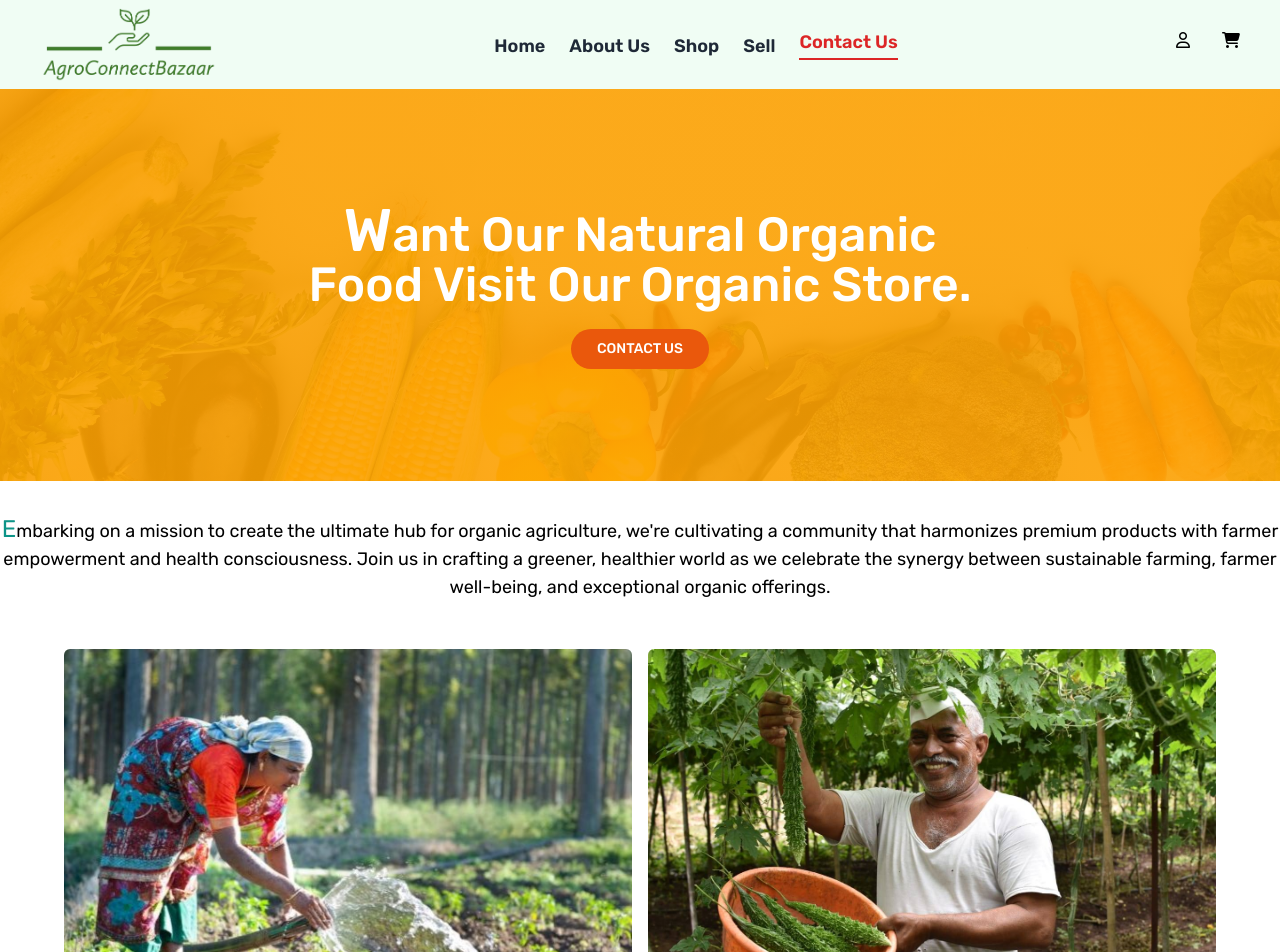
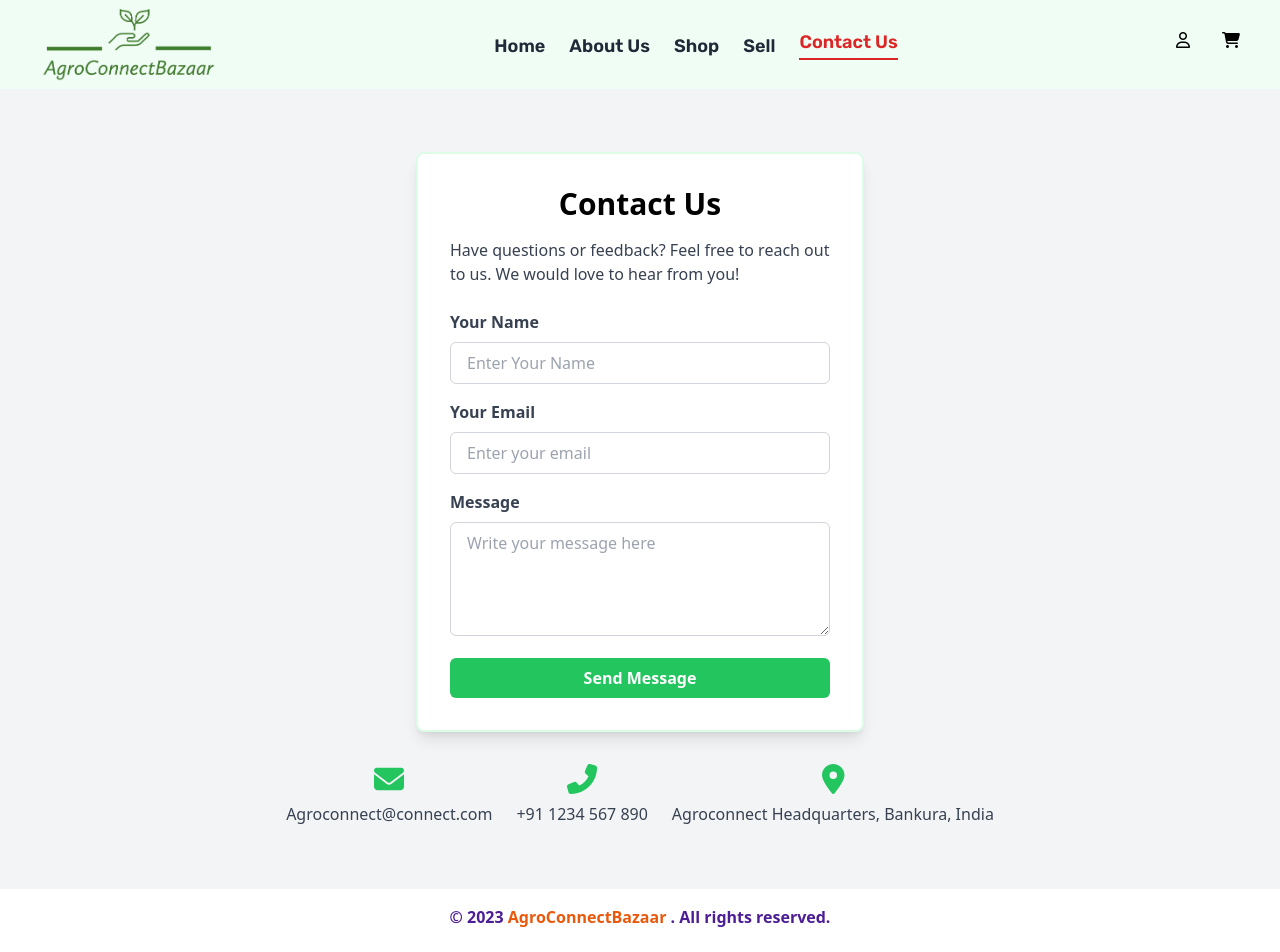
Before and after one commit to subhadip-kundu/CropCompass-farmersOwnEcommerce, a React (Vite) app: page /contact-us in a window 1280 px wide. Shown: the top 952 px of the page. Built offline with nearby package versions, Linux system fonts and the light colour scheme.

Commit message:
Contact component added

```diff
--- a/package.json
+++ b/package.json
@@ -10,6 +10,8 @@
     "preview": "vite preview"
   },
   "dependencies": {
+    "@fortawesome/free-solid-svg-icons": "^6.5.1",
+    "@fortawesome/react-fontawesome": "^0.2.0",
     "@material-tailwind/react": "^2.1.5",
     "react": "^18.2.0",
     "react-dom": "^18.2.0",
--- /dev/null
+++ b/src/Components/Contactsomponent/Contact.jsx
@@ -0,0 +1,46 @@
+import React from 'react';
+import { FontAwesomeIcon } from '@fortawesome/react-fontawesome';
+import { faEnvelope, faPhoneAlt, faMapMarkerAlt } from '@fortawesome/free-solid-svg-icons';
+
+function Contact() {
+  return (
+    <div className="min-h-screen flex flex-col justify-center items-center bg-gray-100">
+      <div className="bg-white shadow-lg rounded-lg p-8 max-w-md border-2 border-green-100">
+        <h2 className="text-3xl font-semibold mb-4 text-center">Contact Us</h2>
+        <p className="text-gray-700 mb-6">Have questions or feedback? Feel free to reach out to us. We would love to hear from you!</p>
+        <form>
+          <div className="mb-4">
+            <label htmlFor="name" className="block text-gray-700 font-semibold mb-2">Your Name</label>
+            <input type="text" id="name" name="name" className="capitalize w-full px-4 py-2 rounded-md border border-gray-300 focus:outline-none focus:border-green-500" placeholder="Enter your name" required />
+          </div>
+          <div className="mb-4">
+            <label htmlFor="email" className="block text-gray-700 font-semibold mb-2">Your Email</label>
+            <input type="email" id="email" name="email" className="w-full px-4 py-2 rounded-md border border-gray-300 focus:outline-none focus:border-green-500" placeholder="Enter your email" required />
+          </div>
+          <div className="mb-4">
+            <label htmlFor="message" className="block text-gray-700 font-semibold mb-2">Message</label>
+            <textarea id="message" name="message" rows="4" className="w-full px-4 py-2 rounded-md border border-gray-300 focus:outline-none focus:border-green-500" placeholder="Write your message here" required></textarea>
+          </div>
+          <button type="submit" className="capitalize w-full bg-green-500 text-white font-semibold py-2 px-4 rounded-md hover:bg-green-600 transition duration-300">Send Message</button>
+        </form>
+      </div>
+      <div className="mt-8 flex justify-center items-center space-x-6">
+        <div className='flex flex-col justify-center items-center'>
+          <FontAwesomeIcon icon={faEnvelope} className="text-green-500 text-3xl" />
+          <a href="mailto:Agroconnect@connect.com"><p className="text-gray-700 mt-2">Agroconnect@connect.com</p></a>
+        </div>
+        <div className='flex flex-col justify-center items-center'>
+          <FontAwesomeIcon icon={faPhoneAlt} className="text-green-500 text-3xl" />
+          <a href="tel:+91 1234 567 890"><p className="text-gray-700 mt-2">+91 1234 567 890</p></a>
+        </div>
+        <div className='flex flex-col justify-center items-center'>
+          <FontAwesomeIcon icon={faMapMarkerAlt} className="text-green-500 text-3xl" />
+          <p className="text-gray-700 mt-2">Agroconnect Headquarters, Bankura, India</p>
+        </div>
+      </div>
+    </div>
+  );
+}
+
+export default Contact;
+Contact
--- a/src/Components/HomeComponent/Navbar/Navbar.jsx
+++ b/src/Components/HomeComponent/Navbar/Navbar.jsx
@@ -1,12 +1,13 @@
-import React, { useState } from 'react';
+import React, { useState, useEffect, useRef } from 'react';
 import companyLogo from '../../../assets/AgroConnectBazaar.png';
-import { Link, NavLink } from 'react-router-dom';
+import { NavLink, useNavigate } from 'react-router-dom';
 import DropdownIfLoggedIn from './DropdownIfLoggedIn';
 import DropdownIfLoggedOut from './DropdownIfLoggedOut';
 
 function Navbar() {
   const [isLoggedIn, setIsLoggedIn] = useState(true);
   const [showDropdown, setShowDropdown] = useState(false);
+  const dropdownRef = useRef(null);
 
   const toggleDropdown = () => {
     setShowDropdown(!showDropdown);
@@ -18,16 +19,37 @@ function Navbar() {
   };
 
   const handleLogout = () => {
-
     setIsLoggedIn(false);
     // Add your logout logic here
   };
+
+  useEffect(() => {
+    // Add event listener when the component mounts
+    document.addEventListener("mousedown", handleClickOutside);
+    // Clean up event listener when the component unmounts
+    return () => {
+      document.removeEventListener("mousedown", handleClickOutside);
+    };
+  }, []);
+
+  const handleClickOutside = (event) => {
+    if (dropdownRef.current && !dropdownRef.current.contains(event.target)) {
+      // Click occurred outside of the dropdown, close the dropdown
+      setShowDropdown(false);
+    }
+  };
+
+  let navigate = useNavigate();
+  const toHome = () =>{
+    let path = `/`;
+    navigate(path);
+  }
 
   return (
     <div>
       <nav className="flex justify-between w-full bg-green-50 pl-10 p-2 pr-10 align-middle ">
         <section className="logo">
-          <img src={companyLogo} alt="Logo_image" className='w-44 cursor-pointer' />
+          <img src={companyLogo} alt="Logo_image" className='w-44 cursor-pointer' onClick={toHome}/>
         </section>
         <section className="pt-6">
           <ul>
@@ -50,7 +72,7 @@ function Navbar() {
             </li>
           </ul>
         </section>
-        <section className="flex gap-8 pt-6">
+        <section className="flex gap-8 pt-6" ref={dropdownRef}>
           {isLoggedIn ? (
             <React.Fragment>
               <i className="fa-regular fa-user cursor-pointer hover:scale-105 duration-200" onClick={toggleDropdown}></i>
--- a/src/Components/SellComponent/FarmarInputForm.jsx
+++ b/src/Components/Sell/FarmarInputForm.jsx
@@ -47,7 +47,7 @@ const FarmerInputForm = () => {
             <div className="w-1/2">
                 <img src={farmarImage} alt="" />
             </div>
-            <div className="max-w-md mx-auto mt-8">
+            <div className="min-w-md max-w-lg mx-auto mt-8">
                 <form
                     onSubmit={handleSubmit}
                     className="bg-white shadow-md rounded px-8 pt-6 pb-8 mb-4"
@@ -179,6 +179,24 @@ const FarmerInputForm = () => {
                             <p className="text-red-500 text-xs italic">{errorMessage}</p>
                         )}
                     </div>
+
+                    <div className="mb-4">
+                        <label
+                            className="block text-gray-700 text-sm font-bold mb-2"
+                            htmlFor="image"
+                        >
+                            Certificate (Max size: 500 KB)
+                        </label>
+                        <input
+                            type="file"
+                            accept="image/*"
+                            onChange={handleImageChange}
+                            className="appearance-none border rounded w-full py-2 px-3 text-gray-700 leading-tight focus:outline-none focus:shadow-outline"
+                        />
+                        {errorMessage && (
+                            <p className="text-red-500 text-xs italic">{errorMessage}</p>
+                        )}
+                    </div>
                     <div className="flex items-center justify-between">
                         <button
                             className="bg-green-600 hover:bg-green-700 text-white font-bold py-2 px-4 rounded focus:outline-none focus:shadow-outline"
--- /dev/null
+++ b/src/Components/Shop/Shop.jsx
@@ -0,0 +1,9 @@
+import React from 'react'
+
+function Shop() {
+    return (
+        <div className='font-Rubik text-3xl font-bold min-h-screen flex items-center justify-center w-full'>UNDER CONSTRUCTION</div>
+    )
+}
+
+export default Shop;
--- a/src/main.jsx
+++ b/src/main.jsx
@@ -5,7 +5,9 @@ import './index.css'
 import { Route, RouterProvider, createBrowserRouter, createRoutesFromElements } from 'react-router-dom'
 import Home from './Components/HomeComponent/Home/Home.jsx'
 import AboutUs from './Components/AboutUsComponent/AboutUs/AboutUs.jsx'
-import Sell from './Components/SellComponent/Sell.jsx'
+import Sell from './Components/Sell/Sell.jsx'
+import Contact from './Components/Contactsomponent/Contact.jsx'
+import Shop from './Components/Shop/Shop.jsx'
 
 
 
@@ -14,9 +16,9 @@ const router = createBrowserRouter(
     <Route path='/' element={<App/>}>
       <Route path='' element={<Home />}/>
       <Route path='about-us' element={<AboutUs/>}/>
-      <Route path='shop' element={<AboutUs/>}/>
+      <Route path='shop' element={<Shop/>}/>
       <Route path='sell' element={<Sell/>}/>
-      <Route path='contact-us' element={<AboutUs/>}/>
+      <Route path='contact-us' element={<Contact/>}/>
     </Route>
   )
 )
```
Also changed, not shown: src/Components/Sell/Sell.jsx (renamed from src/Components/SellComponent/Sell.jsx), 1 other file (tests, documents, lock files or other folders).
